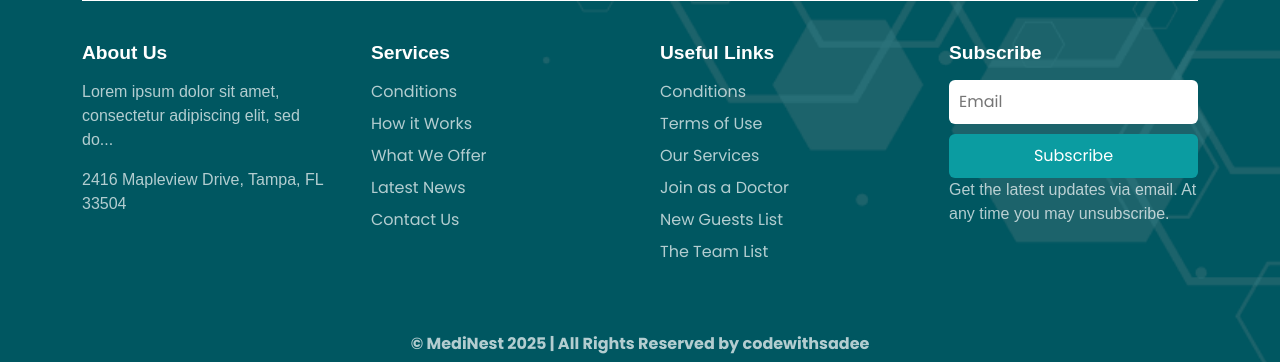
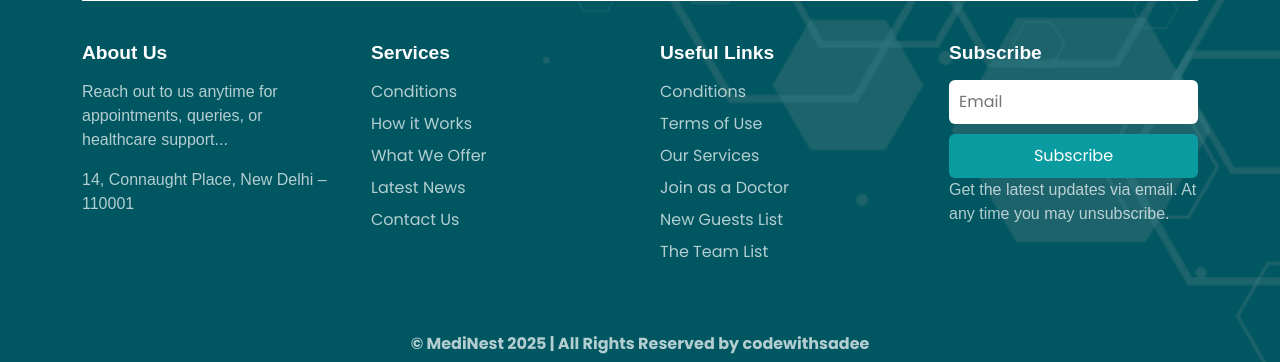
Before and after one commit to SarthakRoy05/medinest.github.io, a plain HTML site: page index.html in a window 1280 px wide. Shown: the part 3418-3780 px from the top of the page. Drawn offline with nearby package versions, Linux system fonts and the light colour scheme.

Commit message:
change some details

```diff
--- a/index.html
+++ b/index.html
@@ -320,8 +320,8 @@
     <div class="footer-main">
       <div class="footer-column">
         <h4>About Us</h4>
-        <p style="opacity: 0.7; font-family: sans-serif;">Lorem ipsum dolor sit amet, consectetur adipiscing elit, sed do...</p>
-        <address style="opacity: 0.7; font-family: sans-serif;">2416 Mapleview Drive, Tampa, FL 33504</address>
+        <p style="opacity: 0.7; font-family: sans-serif;">Reach out to us anytime for appointments, queries, or healthcare support...</p>
+        <address style="opacity: 0.7; font-family: sans-serif;">14, Connaught Place, New Delhi – 110001</address>
       </div>
 
       <div class="footer-column">
```
